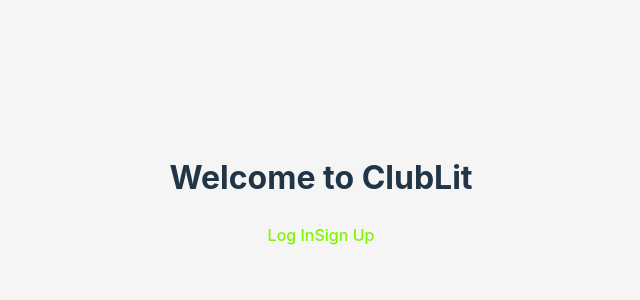
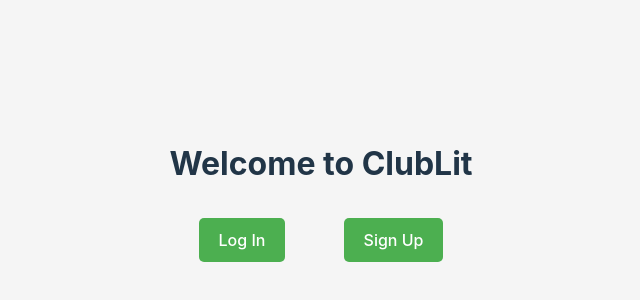
Before and after one commit to jencegram/clublit, a React (Vite) app in the folder frontend/: page / in a window 1280 px wide. Shown: the part 210-510 px from the top of the page, without its empty margins (319-959 px from the left). Built offline with nearby package versions, Linux system fonts and the light colour scheme.

Commit message:
update LandingPage and add css styling

```diff
--- a/frontend/src/components/LandingPage.jsx
+++ b/frontend/src/components/LandingPage.jsx
@@ -1,6 +1,6 @@
 import React from "react";
 import { Link } from "react-router-dom";
-
+import styles from "../styles/LandingPage.module.css";
 /**
  * LandingPage presents the main entry view of the application with navigation links to log in or sign up.
  *
@@ -13,11 +13,11 @@ import { Link } from "react-router-dom";
 
 function LandingPage() {
   return (
-    <div>
-      <h1>Welcome to ClubLit</h1>
-      <div>
-        <Link to="/login">Log In</Link>
-        <Link to="/signup">Sign Up</Link>
+    <div className={styles.container}>
+      <h1 className={styles.title}>Welcome to ClubLit</h1>
+      <div className={styles.links}>
+        <Link to="/login" className={styles.link}>Log In</Link>
+        <Link to="/signup" className={styles.link}>Sign Up</Link>
       </div>
     </div>
   );
--- /dev/null
+++ b/frontend/src/styles/LandingPage.module.css
@@ -0,0 +1,28 @@
+.container {
+  text-align: center;
+  padding: 20px;
+}
+
+.title {
+  margin-bottom: 30px;
+}
+
+.links {
+  display: flex;
+  justify-content: space-around;
+  margin-top: 20px;
+}
+
+.link {
+  padding: 10px 20px;
+  background-color: #4CAF50; /* Green background */
+  color: white; /* White text */
+  border: none;
+  border-radius: 5px;
+  text-decoration: none;
+  font-size: 16px;
+}
+
+.link:hover {
+  background-color: #45a049; /* Darker green background on hover */
+}
```
